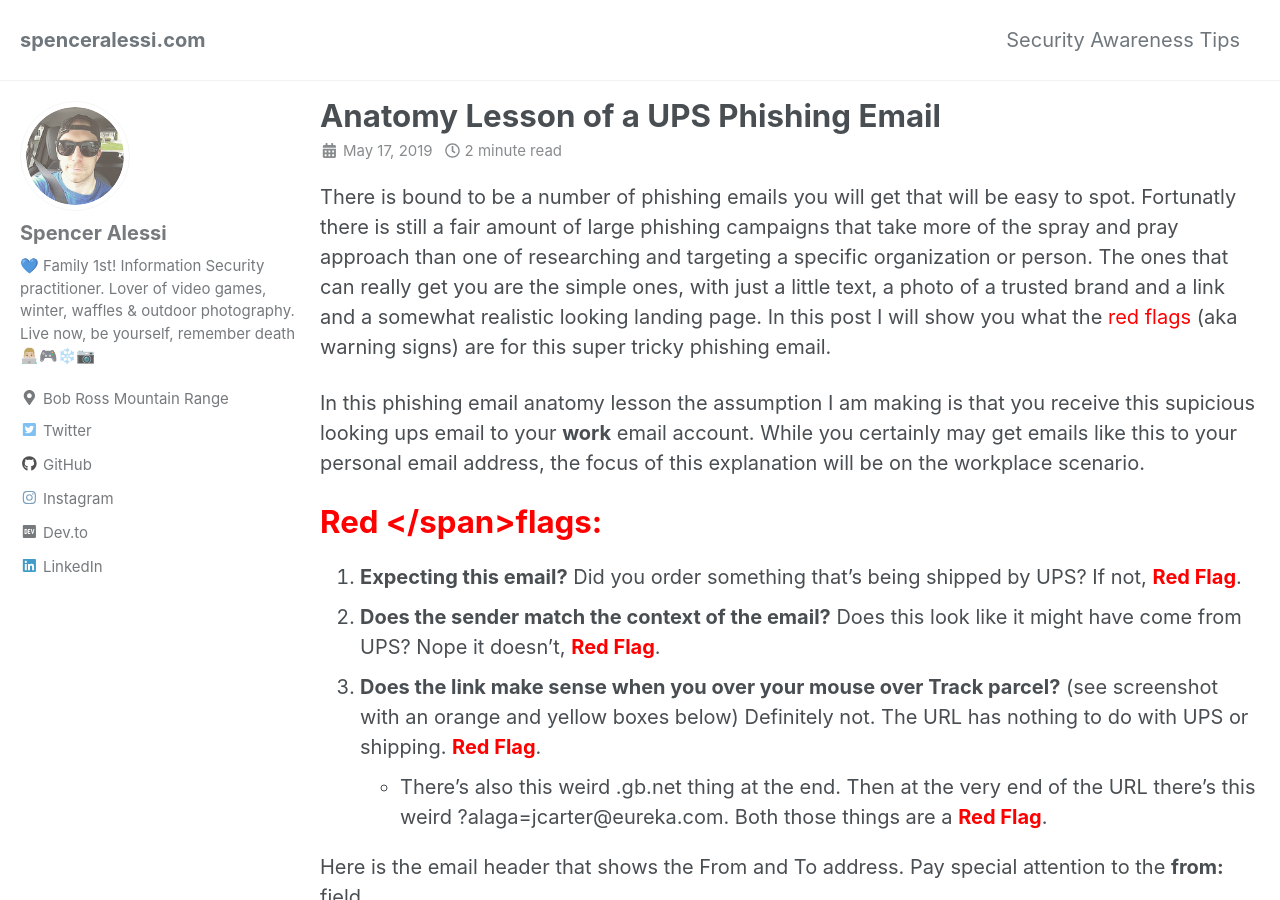
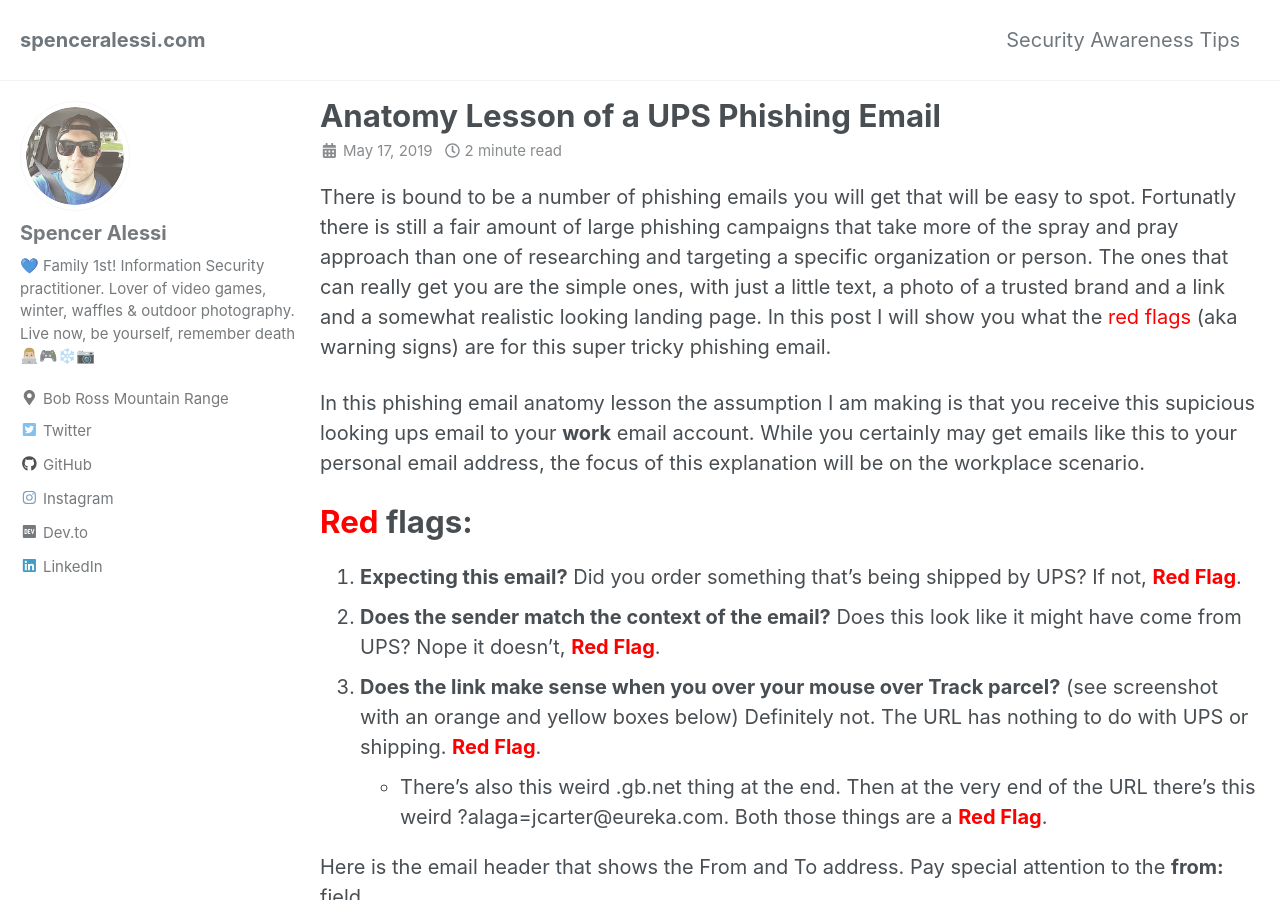
Before and after one commit to techspence/techspence.github.io, a Jekyll site: the page built from _posts/2019-05-17-Anatomy-Lesson-of-a-UPS-Phishing-Email.md, in a window 1280 px wide and 900 px high. Built offline with Jekyll 4.4.1, drawn with Linux system fonts in a browser that asks for light colours; cached includes are drawn as plain includes.

Commit message:
typo ups phishing post

```diff
--- a/_posts/2019-05-17-Anatomy-Lesson-of-a-UPS-Phishing-Email.md
+++ b/_posts/2019-05-17-Anatomy-Lesson-of-a-UPS-Phishing-Email.md
@@ -8,7 +8,7 @@ There is bound to be a number of phishing emails you will get that will be easy
 
 In this phishing email anatomy lesson the assumption I am making is that you receive this supicious looking ups email to your **work** email account. While you certainly may get emails like this to your personal email address, the focus of this explanation will be on the workplace scenario.
 
-# <span style="color:red">**Red </span>flags**:
+# <span style="color:red">**Red** </span>**flags**:
 
 1. **Expecting this email?** Did you order something that’s being shipped by UPS? If not, <span style="color:red">**Red Flag**</span>.
 2. **Does the sender match the context of the email?** Does this look like it might have come from UPS? Nope it doesn’t, <span style="color:red">**Red Flag**</span>.
```
